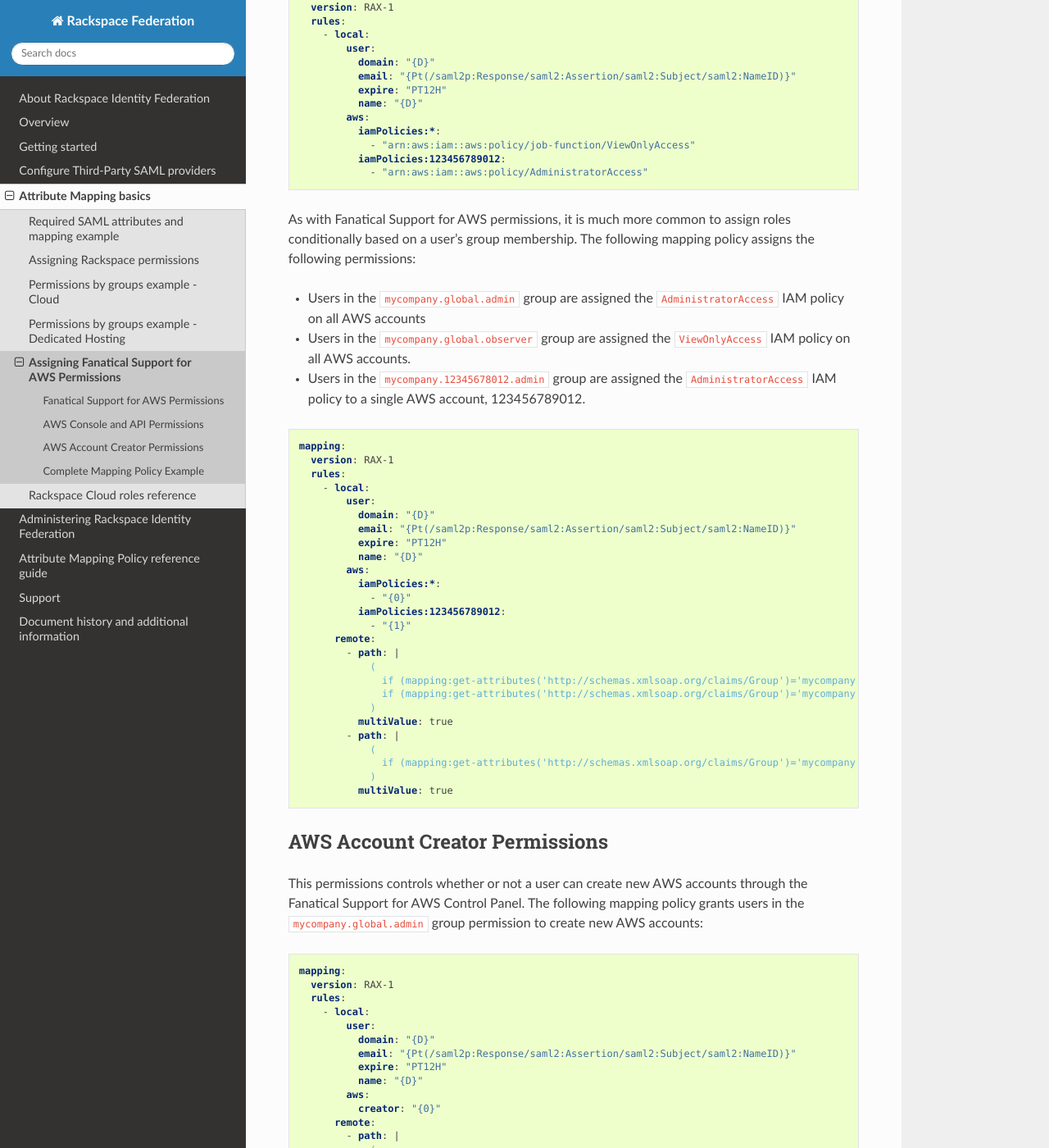
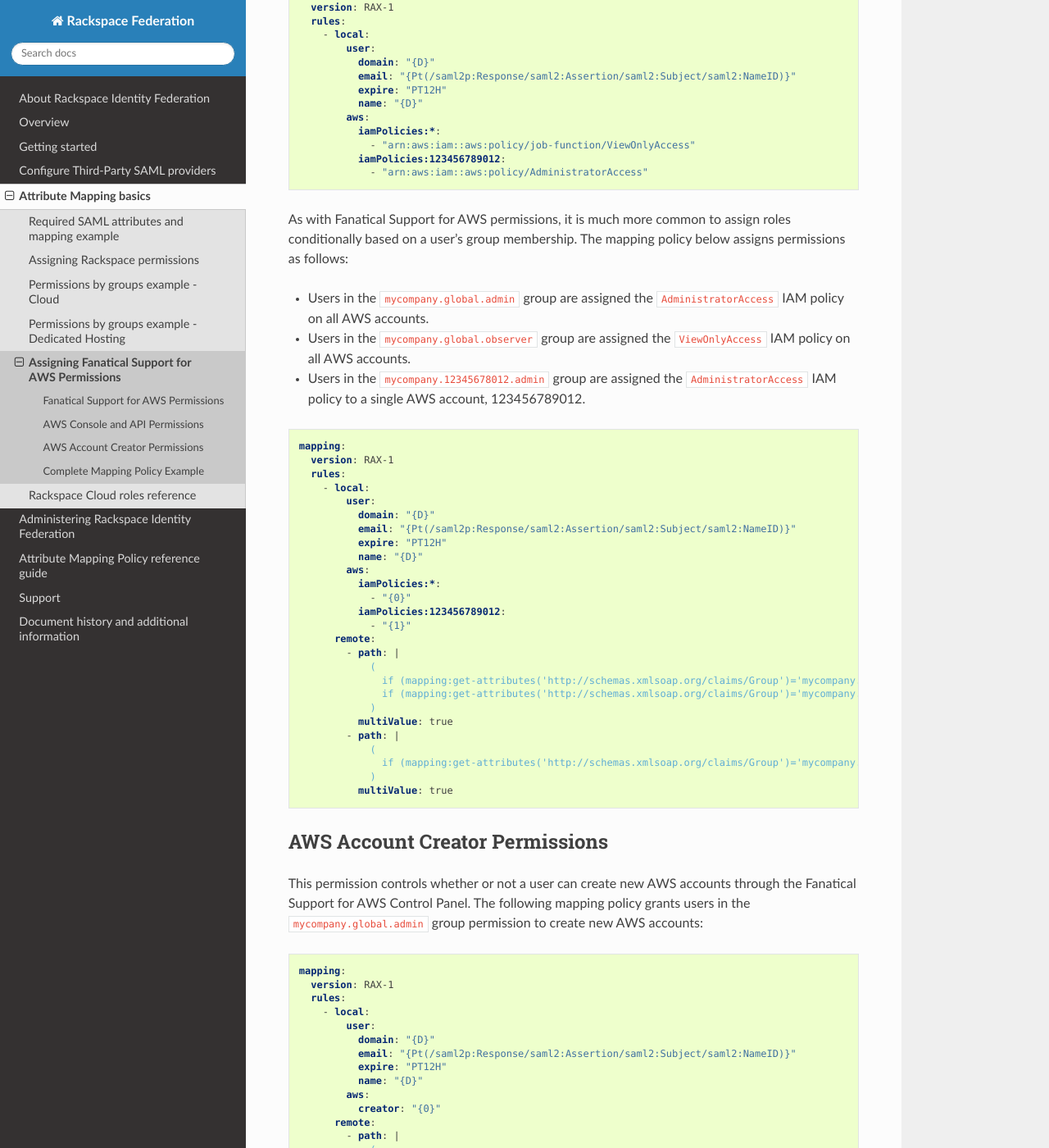
Before and after one commit to rackerlabs/docs-rackspace-federation, a Sphinx documentation site: the page built from doc/attribmapping-basics/faws-mapping.rst, in a window 1280 px wide and 1400 px high, scrolled down 1397 px. Shown: the whole window at 82% size. Built offline with Sphinx 7.4.7 and the Read the Docs theme 2.0.0, drawn with Linux system fonts in a browser that asks for light colours; the version number could not be read and is left out; some of the changed text lies outside the part shown.

Commit message:
Address Okapi review.

```diff
--- a/doc/attribmapping-basics/faws-mapping.rst
+++ b/doc/attribmapping-basics/faws-mapping.rst
@@ -70,9 +70,9 @@
             iamPolicies:123456789012:
               - "arn:aws:iam::aws:policy/AdministratorAccess"
 
-As with Fanatical Support for AWS permissions, it is much more common to assign roles conditionally based on a user's group membership. The following mapping policy assigns the following permissions:
+As with Fanatical Support for AWS permissions, it is much more common to assign roles conditionally based on a user's group membership. The mapping policy below assigns permissions as follows:
 
-* Users in the ``mycompany.global.admin`` group are assigned the ``AdministratorAccess`` IAM policy on all AWS accounts
+* Users in the ``mycompany.global.admin`` group are assigned the ``AdministratorAccess`` IAM policy on all AWS accounts.
 * Users in the ``mycompany.global.observer`` group are assigned the ``ViewOnlyAccess`` IAM policy on all AWS accounts.
 * Users in the ``mycompany.12345678012.admin`` group are assigned the ``AdministratorAccess`` IAM policy to a single AWS account, 123456789012.
 
@@ -95,7 +95,7 @@
         remote:
           - path: |
               (
-                if (mapping:get-attributes('http://schemas.xmlsoap.org/claims/Group')='mycompany.global.admin') then ('arn:aws:iam::aws:policy/AdministratorAccess')
+                if (mapping:get-attributes('http://schemas.xmlsoap.org/claims/Group')='mycompany.global.admin') then ('arn:aws:iam::aws:policy/AdministratorAccess') else (),
                 if (mapping:get-attributes('http://schemas.xmlsoap.org/claims/Group')='mycompany.global.observer') then ('arn:aws:iam::aws:policy/job-function/ViewOnlyAccess') else ()
               )
             multiValue: true
@@ -108,7 +108,7 @@
 AWS Account Creator Permissions
 ~~~~~~~~~~~~~~~~~~~~~~~~~~~~~~~
 
-This permissions controls whether or not a user can create new AWS accounts through the Fanatical Support for AWS Control Panel. The following mapping policy grants users in the ``mycompany.global.admin`` group permission to create new AWS accounts:
+This permission controls whether or not a user can create new AWS accounts through the Fanatical Support for AWS Control Panel. The following mapping policy grants users in the ``mycompany.global.admin`` group permission to create new AWS accounts:
 
 .. code:: yaml
 
@@ -175,7 +175,7 @@
         remote:
           - path: |
               (
-                if (mapping:get-attributes('http://schemas.xmlsoap.org/claims/Group')='mycompany.global.admin') then ('arn:aws:iam::aws:policy/AdministratorAccess')
+                if (mapping:get-attributes('http://schemas.xmlsoap.org/claims/Group')='mycompany.global.admin') then ('arn:aws:iam::aws:policy/AdministratorAccess') else (),
                 if (mapping:get-attributes('http://schemas.xmlsoap.org/claims/Group')='mycompany.global.observer') then ('arn:aws:iam::aws:policy/job-function/ViewOnlyAccess') else ()
               )
             multiValue: true
```
Also changed, not shown: other parts of doc/attribmapping-basics/faws-mapping.rst (+2 -2 lines).
